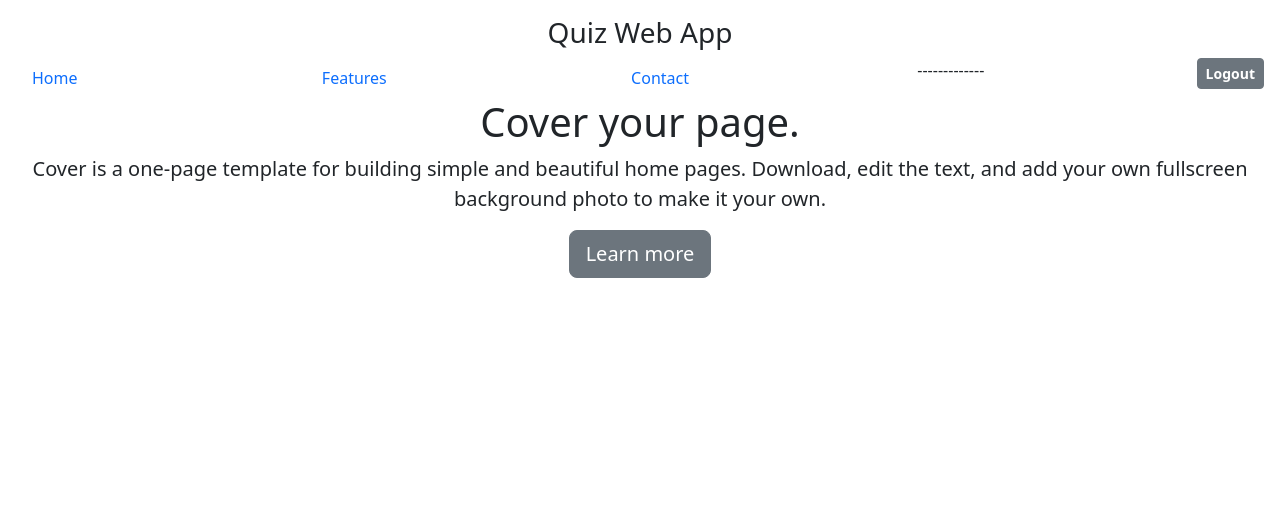
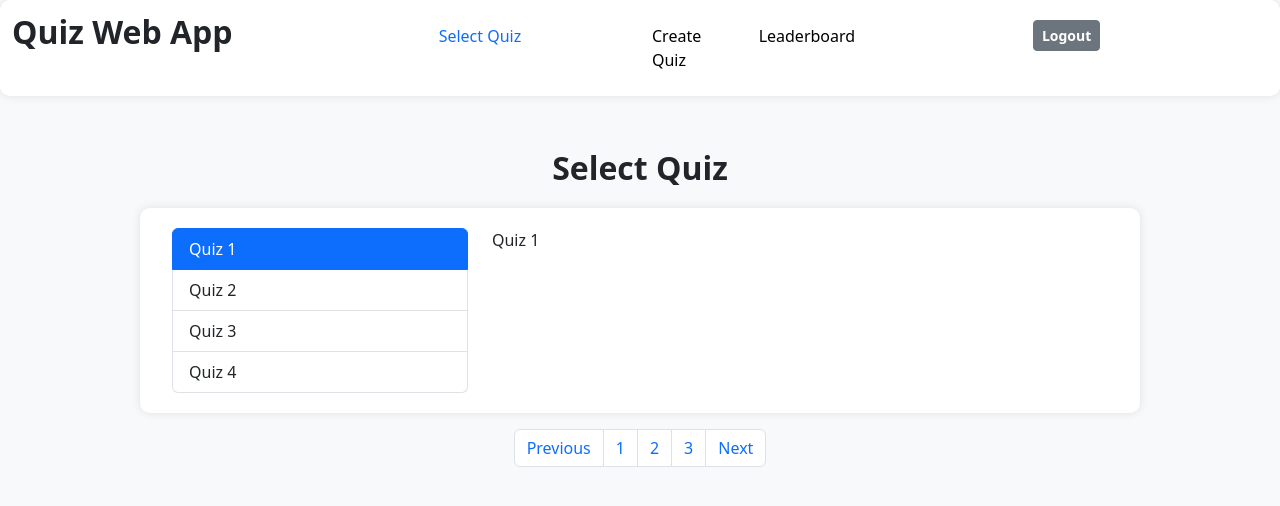
Before and after one commit to kosmolub01/Quiz-web-app, a Django app: template Quiz_web_app/Quiz_web_app/app/templates/app/index.html in a window 1280 px wide. Shown: the top 506 px of the page. Run offline with Django 3.2, Linux system fonts and the light colour scheme; the template is opened without the code that fills it, so the values that code supplies are empty; some libraries are stand-ins or nearby versions.

Commit message:
Prototype the page

```diff
--- a/Quiz_web_app/Quiz_web_app/app/templates/app/index.html
+++ b/Quiz_web_app/Quiz_web_app/app/templates/app/index.html
@@ -4,8 +4,7 @@
 <head>
   <meta charset="utf-8">
   <meta name="viewport" content="width=device-width, initial-scale=1, shrink-to-fit=no">
-  <meta name="description" content="Quiz Web App Main Page.">
-
+  <meta name="description" content="Quiz Web App Main Page">
   <title>Quiz Web App Main Page</title>
 
   <!-- Bootstrap core CSS -->
@@ -14,39 +13,126 @@
 
   <!-- Custom styles for this template -->
   <link href="{% static 'app/index.css' %}" rel="stylesheet">
+
+  <style>
+    .select-quiz-container {
+      max-width: 1000px;
+      min-width: 800px;
+      margin: auto;
+      padding: 20px;
+      background-color: #ffffff;
+      box-shadow: 0 0 10px rgba(0, 0, 0, 0.1);
+      border-radius: 10px;
+    }
+
+    body {
+      background-color: #f8f9fa;
+    }
+
+    .masthead {
+      background-color: #ffffff;
+      box-shadow: 0 0 10px rgba(0, 0, 0, 0.1);
+      border-radius: 10px;
+    }
+
+    .app-title {
+      font-size: xx-large;
+      font-weight: 600;
+    }
+
+    .option {
+      font-weight: 500;
+      color: black;
+      text-decoration: none;
+    }
+
+    .option:hover {
+      text-decoration: none;
+      /* Add this to remove underline on hover */
+    }
+  </style>
 </head>
 
-<body class="text-center">
+<body>
 
-  <div class="cover-container d-flex h-100 p-3 mx-auto flex-column">
-    <header class="masthead mb-auto">
-      <div class="inner">
-        <h3 class="masthead-brand">Quiz Web App</h3>
-        <nav class="nav nav-masthead justify-content-between">
-          <a class="nav-link active" href="#">Home</a>
-          <a class="nav-link" href="#">Features</a>
-          <a class="nav-link" href="#">Contact</a>
-          <p class="offset">-------------</p>
-          <a href="{% url 'app:user_logout' %}"><button class="btn btn-sm btn-secondary"><b>Logout</b></button></a>
+
+  <div class="container-fluid ">
+    <div class="row py-2 masthead">
+      <div class="col-sm-4 text-right app-title">Quiz Web App</div>
+      <a class="col-sm-2 py-3 text-right option text-primary" href="{% url 'app:index' %}"
+        onclick="ga('send', 'event', 'Navbar', 'Community links', 'Blog');">Select Quiz</a>
+      <a class="col-sm-1 py-3 text-right option" href="{% url 'app:create_test' %}">Create Quiz</a>
+      <div class="col-sm-1 py-3 text-right option">Leaderboard</div>
+      <div class="col-sm-4 py-2 text-center"><a href="{% url 'app:user_logout' %}"><button
+            class="btn btn-sm btn-secondary mt-1"><b>Logout</b></button></a></div>
+    </div>
+
+    <div class="row">
+      <div class="col-12 mx-auto mt-5 app-title text-center">Select Quiz</div>
+    </div>
+
+    <div class="row select-quiz-container mt-3">
+      <div class="col-4">
+        <div class="list-group" id="list-tab" role="tablist">
+          <a class="list-group-item list-group-item-action active" id="list-home-list" data-bs-toggle="list"
+            data-bs-target="#list-home" href="#list-home" role="tab" aria-controls="list-home">Quiz 1</a>
+          <a class="list-group-item list-group-item-action" id="list-profile-list" data-bs-toggle="list"
+            data-bs-target="#list-profile" href="#list-profile" role="tab" aria-controls="list-profile">Quiz 2</a>
+          <a class="list-group-item list-group-item-action" id="list-messages-list" data-bs-toggle="list"
+            href="#list-messages" role="tab" aria-controls="list-messages">Quiz 3</a>
+          <a class="list-group-item list-group-item-action" id="list-settings-list" data-bs-toggle="list"
+            href="#list-settings" role="tab" aria-controls="list-settings">Quiz 4</a>
+        </div>
+      </div>
+      <div class="col-8">
+        <div class="tab-content" id="nav-tabContent">
+          <div class="tab-pane fade show active" id="list-home" role="tabpanel" aria-labelledby="list-home-list">Quiz 1
+          </div>
+          <div class="tab-pane fade show " id="list-profile" role="tabpanel" aria-labelledby="list-profile-list">Quiz 2
+          </div>
+          <div class="tab-pane fade show " id="list-messages" role="tabpanel" aria-labelledby="list-messages-list">Quiz
+            3</div>
+          <div class="tab-pane fade show " id="list-settings" role="tabpanel" aria-labelledby="list-settings-list">Quiz
+            4</div>
+        </div>
+      </div>
+    </div>
+    <div class="row">
+      <div class="col-12  mt-3">
+        <nav aria-label="Page navigation example">
+          <ul class="pagination justify-content-center">
+            <li class="page-item"><a class="page-link" href="#">Previous</a></li>
+            <li class="page-item"><a class="page-link" href="#">1</a></li>
+            <li class="page-item"><a class="page-link" href="#">2</a></li>
+            <li class="page-item"><a class="page-link" href="#">3</a></li>
+
+            <li class="page-item"><a class="page-link" href="#">Next</a></li>
+          </ul>
         </nav>
       </div>
-    </header>
+    </div>
 
-    <main role="main" class="inner cover">
-      <h1 class="cover-heading">Cover your page.</h1>
-      <p class="lead">Cover is a one-page template for building simple and beautiful home pages. Download, edit the
-        text, and add your own fullscreen background photo to make it your own.</p>
-      <p class="lead">
-        <a href="#" class="btn btn-lg btn-secondary">Learn more</a>
-      </p>
-    </main>
 
-    <footer class="mastfoot mt-auto">
-      <div class="inner">
-        <!--<p>Cover template for <a href="https://getbootstrap.com/">Bootstrap</a>, by <a href="https://twitter.com/mdo">@mdo</a>.</p>-->
-      </div>
-    </footer>
+
   </div>
+  </div>
+
+  <script src="{% static 'app/bootstrap/js/jquery-slim.min.js' %}"></script>
+  <script src="{% static 'app/bootstrap/js/popper.min.js' %}"></script>
+  <script src="{% static 'app/bootstrap/js/bootstrap.min.js' %}"></script>
+
+  <script>
+    var triggerTabList = [].slice.call(document.querySelectorAll('#list-tab a'))
+    triggerTabList.forEach(function (triggerEl) {
+      var tabTrigger = new bootstrap.Tab(triggerEl)
+
+      triggerEl.addEventListener('click', function (event) {
+        event.preventDefault()
+        tabTrigger.show()
+      })
+    })
+  </script>
+
 </body>
 
 </html>
```
